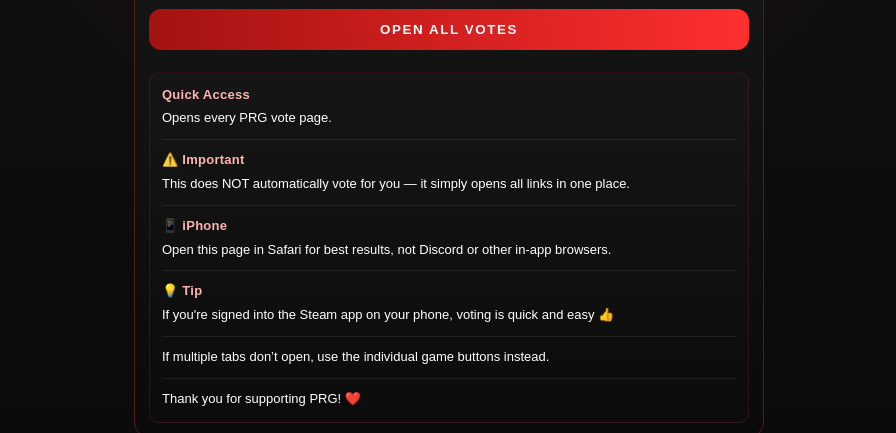
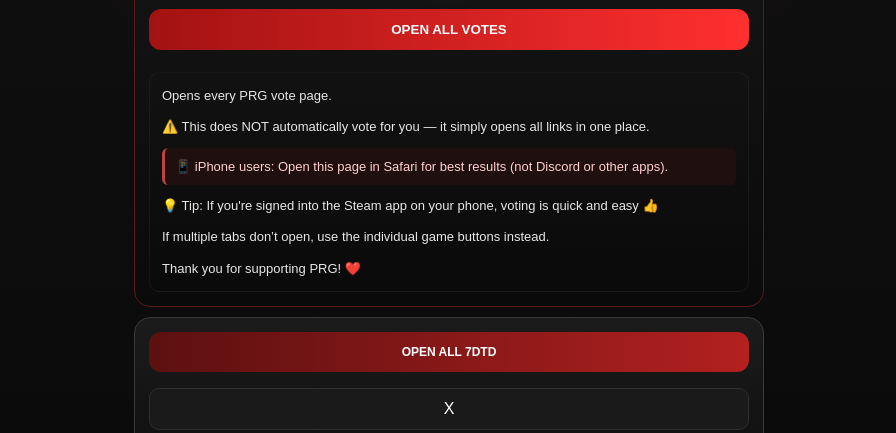
Before and after one commit to PRGMellow/prg-vote-hub, a plain HTML site: page index.html in a window 1280 px wide. Shown: the part 290-723 px from the top of the page, without its empty margins (191-1087 px from the left). Drawn offline with Linux system fonts and the light colour scheme.

Commit message:
Update index.html

```diff
--- a/index.html
+++ b/index.html
@@ -81,9 +81,7 @@
 }
 
 /* BUTTONS */
-.main-btn,
-.group-btn,
-.action-btn {
+.main-btn, .group-btn, .action-btn {
   width: 100%;
   padding: 13px;
   margin-bottom: 10px;
@@ -111,13 +109,11 @@
 
 .main-btn {
   background: linear-gradient(90deg, #a31212, #ff2f2f);
-  letter-spacing: 0.12em;
 }
 
 .group-btn {
   background: linear-gradient(90deg, #5c1010, #b32020);
   font-size: 12px;
-  letter-spacing: 0.1em;
 }
 
 .action-btn {
@@ -130,7 +126,7 @@
   display: block;
   padding: 11px;
   margin-top: 6px;
-  background: linear-gradient(180deg, #1a1a1a, #111);
+  background: #1a1a1a;
   border-radius: 10px;
   text-align: center;
   text-decoration: none;
@@ -146,61 +142,49 @@
 }
 
 /* BOXES */
-.note,
-.warning,
-.status,
-.helper-box {
+.note, .warning, .status, .helper-box {
   margin-top: 12px;
   padding: 12px;
   border-radius: 10px;
   font-size: 13px;
-  line-height: 1.6;
+  line-height: 1.65;
 }
 
 .note {
-  background: linear-gradient(180deg, rgba(22,22,22,0.98), rgba(12,12,12,0.98));
-  border: 1px solid rgba(255, 60, 60, 0.14);
+  background: linear-gradient(180deg, rgba(18,18,18,0.98), rgba(10,10,10,0.98));
+  border: 1px solid rgba(255,255,255,0.05);
   text-align: left;
+  color: #e7e7e7;
 }
 
-.note-section {
-  padding: 10px 0;
-  border-bottom: 1px solid rgba(255,255,255,0.08);
+.note p {
+  margin: 0 0 10px;
 }
 
-.note-section:first-child {
-  padding-top: 0;
+.note p:last-child {
+  margin-bottom: 0;
 }
 
-.note-section:last-child {
-  padding-bottom: 0;
-  border-bottom: none;
-}
-
-.note-title {
-  display: block;
-  font-weight: 800;
-  color: #ffb3b3;
-  margin-bottom: 3px;
-  letter-spacing: 0.02em;
+.note-highlight {
+  padding: 8px 10px;
+  margin: 10px 0;
+  border-left: 3px solid rgba(255, 90, 90, 0.7);
+  background: rgba(255, 30, 30, 0.07);
+  border-radius: 6px;
+  color: #ffd0d0;
 }
 
 .warning {
-  background: linear-gradient(180deg, #2a1400, #1d0f00);
+  background: #2a1400;
   color: #ffd9a3;
-  border: 1px solid rgba(255, 174, 0, 0.2);
-  text-align: left;
 }
 
 .status {
   background: #111;
-  border: 1px solid rgba(255,255,255,0.06);
 }
 
 .helper-box {
   background: #161616;
-  border: 1px solid rgba(255,255,255,0.06);
-  text-align: left;
 }
 
 .hidden { display: none; }
@@ -254,33 +238,19 @@
 </button>
 
 <div class="note">
-  <div class="note-section">
-    <span class="note-title">Quick Access</span>
-    Opens every PRG vote page.
+  <p>Opens every PRG vote page.</p>
+
+  <p>⚠️ This does NOT automatically vote for you — it simply opens all links in one place.</p>
+
+  <div class="note-highlight">
+    📱 iPhone users: Open this page in Safari for best results (not Discord or other apps).
   </div>
 
-  <div class="note-section">
-    <span class="note-title">⚠️ Important</span>
-    This does NOT automatically vote for you — it simply opens all links in one place.
-  </div>
+  <p>💡 Tip: If you're signed into the Steam app on your phone, voting is quick and easy 👍</p>
 
-  <div class="note-section">
-    <span class="note-title">📱 iPhone</span>
-    Open this page in Safari for best results, not Discord or other in-app browsers.
-  </div>
+  <p>If multiple tabs don’t open, use the individual game buttons instead.</p>
 
-  <div class="note-section">
-    <span class="note-title">💡 Tip</span>
-    If you're signed into the Steam app on your phone, voting is quick and easy 👍
-  </div>
-
-  <div class="note-section">
-    If multiple tabs don’t open, use the individual game buttons instead.
-  </div>
-
-  <div class="note-section">
-    Thank you for supporting PRG! ❤️
-  </div>
+  <p>Thank you for supporting PRG! ❤️</p>
 </div>
 
 <div id="iphoneWarning" class="warning hidden">
```
